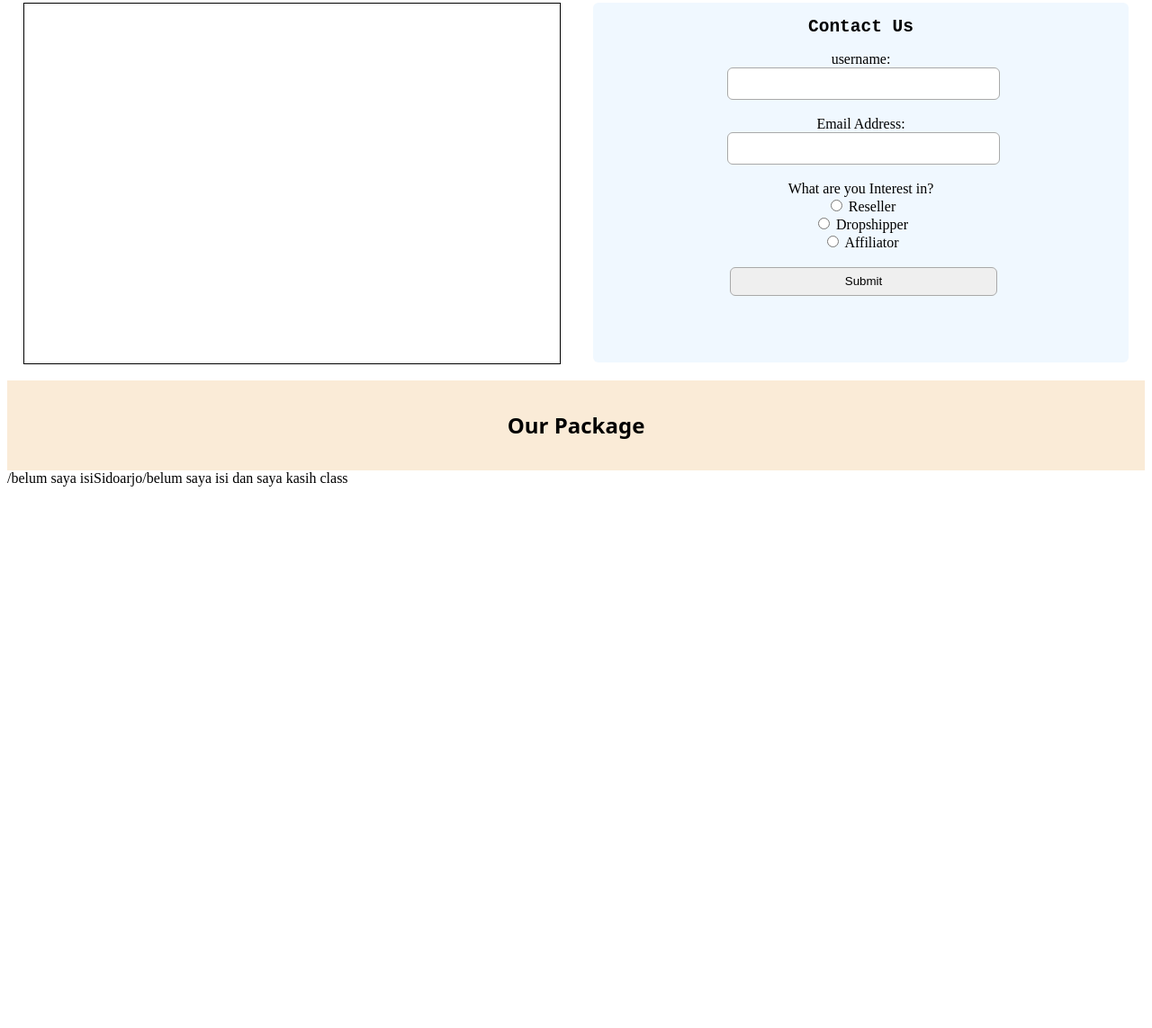
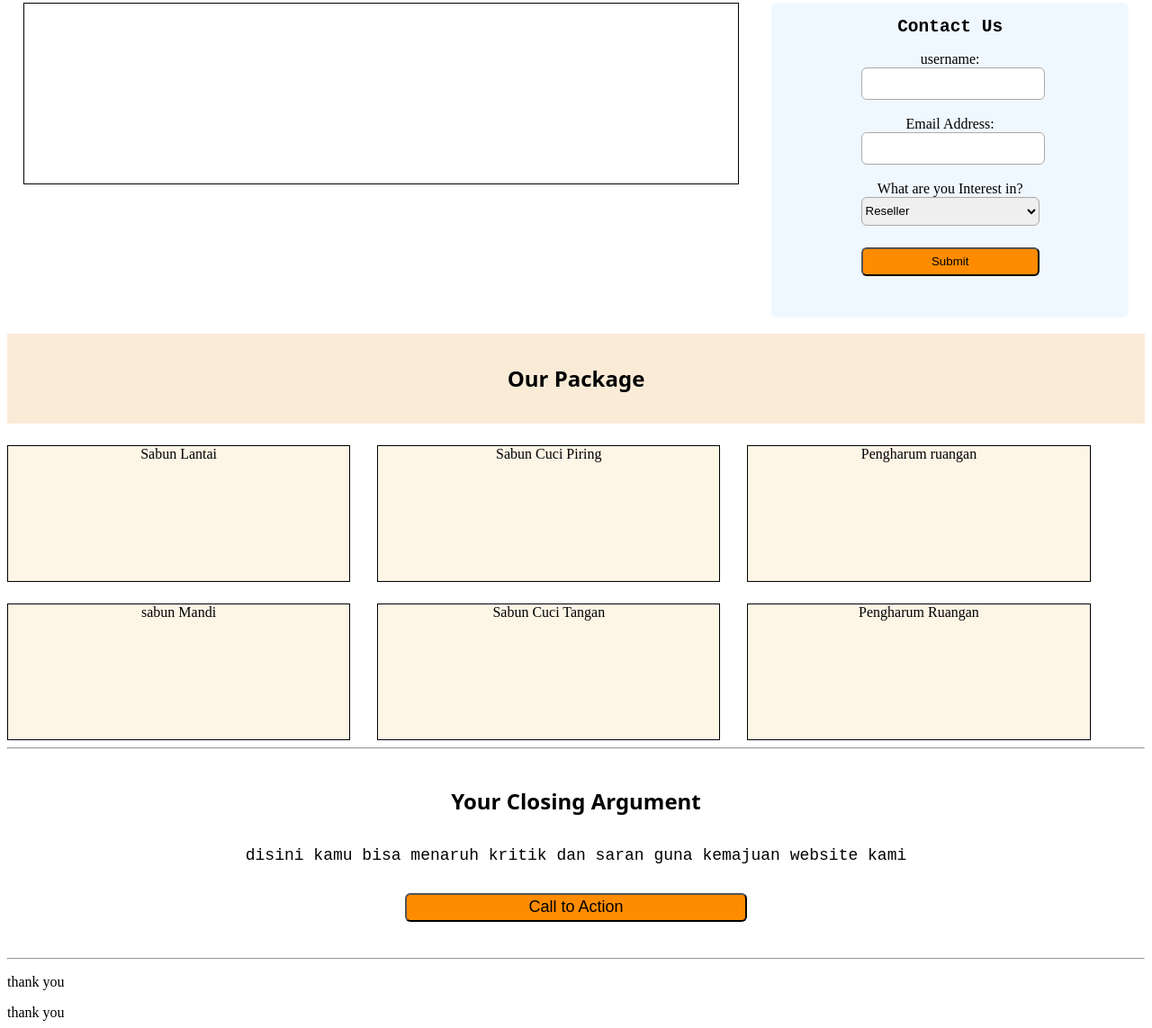
Before and after one commit to revou-fundamental-course/29-apr-24-Edcraft08, a plain HTML site: page index.html in a window 1280 px wide. Shown: the part 184-1327 px from the top of the page at 90% size. Before the commit the page ends 800 px from the top, so only its background shows below. Drawn offline with Linux system fonts and the light colour scheme.

Commit message:
initial configuration4

```diff
--- a/css/style.css
+++ b/css/style.css
@@ -48,12 +48,14 @@
 .core-content {
    display: flex;
 
+
 }
+
 
 
 .core-item
     {
-        height: 400px;
+        height: 200px;
         width: 100%;
         border: 1px solid;
         margin: 18px;
@@ -67,6 +69,8 @@
     }
 
 .item-right {
+    height: 350px;
+    width: 50%;
     background-color: aliceblue;
     border: 0px;
     border-radius: 6px;
@@ -92,8 +96,20 @@
     margin left:10px;
 }
 
-.item.submit {
-    background-color:slategray;
+.item-radio>select {
+    height: 32px;
+    width: 50%;
+    border-radius: 6px;
+    border: 1px solid darkgrey;
+}
+
+.item-submit>input {
+    margin: 24px;
+    height: 32px;
+    width: 50%;
+    background-color: darkorange;
+    border-radius: 6px;
+
 }
 
 .our-package-content {
@@ -113,3 +129,45 @@
 .conten-package {
     display: flex;
 }
+
+.core-package {
+    height: 150px;
+    width: 30%;
+    margin-top: 24px;
+    background-color: oldlace;
+    border: 1px solid;
+    margin-right: 30px;
+    text-align: center;
+}
+
+.closing-statement {
+    height: 100px;
+    align-content: center
+}
+
+.closing-statement>h1 {
+    font-size: 24px;
+    font-weight: bold;
+    text-align: center;
+    font-family: system-ui
+}
+
+.isi-closing {
+    font-size: 18px;
+    text-align: center;
+    font-family: monospace
+}
+
+.submit-closing>input {
+    margin-top: 32px;
+    margin-bottom: 32px;
+    margin-left: 35%;
+    height: 32px;
+    width: 30%;
+    background-color:darkorange;
+    border-radius: 6px;
+    font-family: fantasy;
+    align-items: center;
+    font-size: 18px
+
+}
--- a/index.html
+++ b/index.html
@@ -27,15 +27,12 @@
             <h3>Solusi Kebutuhan Kimia Anda</h3>
         </header>
 
-
-
         <section class="core-content">
-            <div class="core-item"></div>
+                <div class="core-item item-left"></div>
                 <div class="core-item item-right">
                     <header>
                         <h2>Contact Us</h2>
                     </header>
-
                        <section class="item-form">
                         <label>username:</label><br><input type="text" />
                     </section><br>
@@ -44,26 +41,57 @@
                     </section><br>
                     <section class="item-radio">
                         <label>What are you Interest in?</label><br>
-                    <input type="radio" id="Reseller" name="keagenan" value="Reseller" />
-                    <label for="Reseller">Reseller</label><br>
-                    <input type="radio" id="Dropshipper" name="keagenan" value="Dropshipper" />
-                    <label for="Dropshipper">Dropshipper</label><br>
-                    <input type="radio" id="Affiliator" name="keagenan" value="Affiliator" />
-                    <label for="Affiliator">Affiliator</label><br>
-                    <section class="item-form item.submit"><br>
+                            <select id="keagenan">
+                                <option value="Reseller">Reseller</option>
+                                <option value="Dropshiper">Dropshiper</option>
+                                <option value="Affiliator">Affiliator</option>
+                            </select> <br>
+                        <section class="item-submit">
                             <input type="submit" />
+                        </section>
+
                     </section><br>
-                </section>
                 </div>
         </section>
             <section class="our-package-content">
                 <h1>Our Package</h1>
             </section>
-        <section class="conten-package">
-            <div class="core-package"></div> /belum saya isi
-            <div>Sidoarjo</div> /belum saya isi dan saya kasih class
+                <section class="conten-package top">
+                    <div class="core-package">
+                        <label>Sabun Lantai </label>
+                    </div>
+                    <div class="core-package">
+                        <label>Sabun Cuci Piring</label>
+                    </div>
+                    <div class="core-package">
+                        <label>Pengharum ruangan</label>
+                    </div>
                 </section>
+                <section class="conten-package bottom">
+                    <div class="core-package">
+                        <label>sabun Mandi</label>
+                    </div>
+                    <div class="core-package">
+                        <label>Sabun Cuci Tangan</label>
+                    </div>
+                    <div class="core-package">
+                        <label>Pengharum Ruangan</label>
+                    </div>
+                </section>
+                <hr>
+         <section class="closing-statement">
+                    <h1>Your Closing Argument</h1>
+         </section>
+         <div class="isi-closing">disini kamu bisa menaruh kritik dan saran guna kemajuan website kami</div>
+         <section class="submit-closing">
+            <input type="submit" value="Call to Action" />
+        </section>
+    </article>
+    <hr>
+    <footer>
+        <p>thank you</p>thank you
+    </footer>
 
-    </article>
+
 </body>
 </html>
```
Lines whose indentation alone changed are shown as unchanged.
